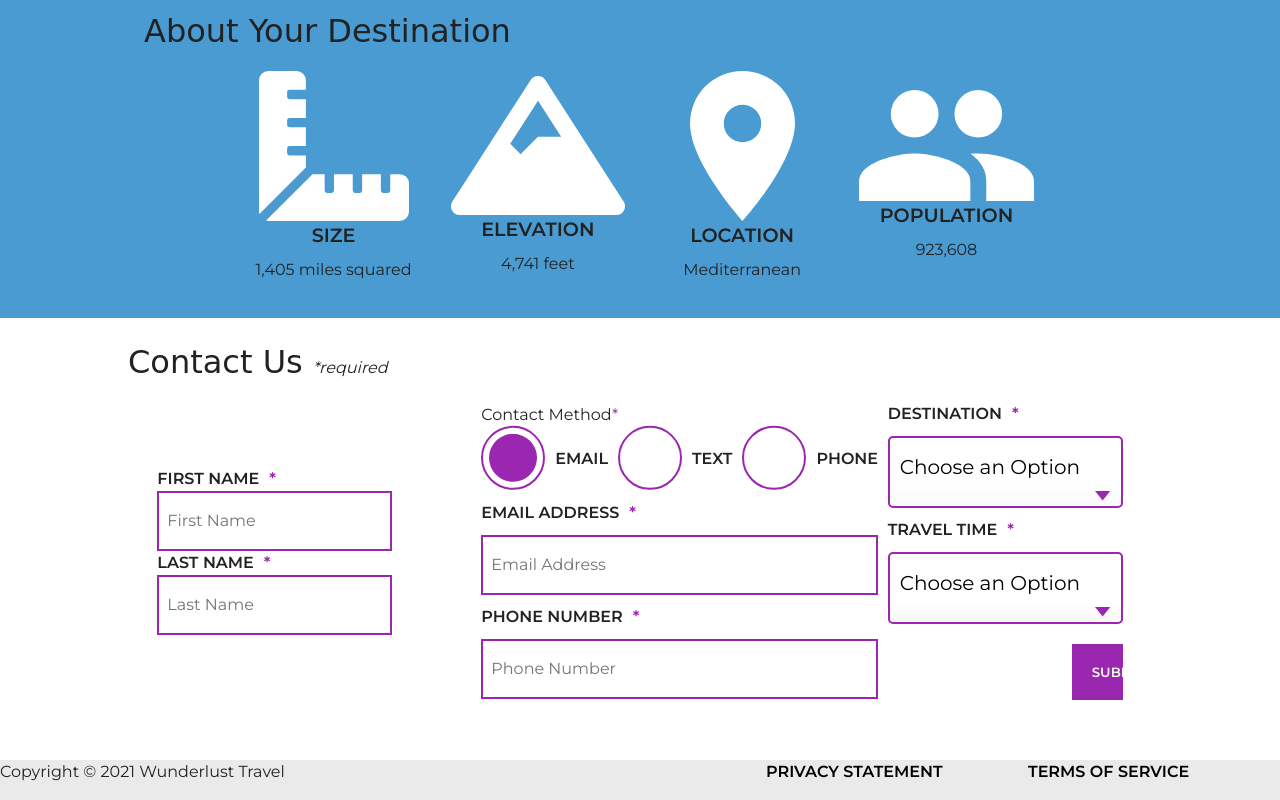
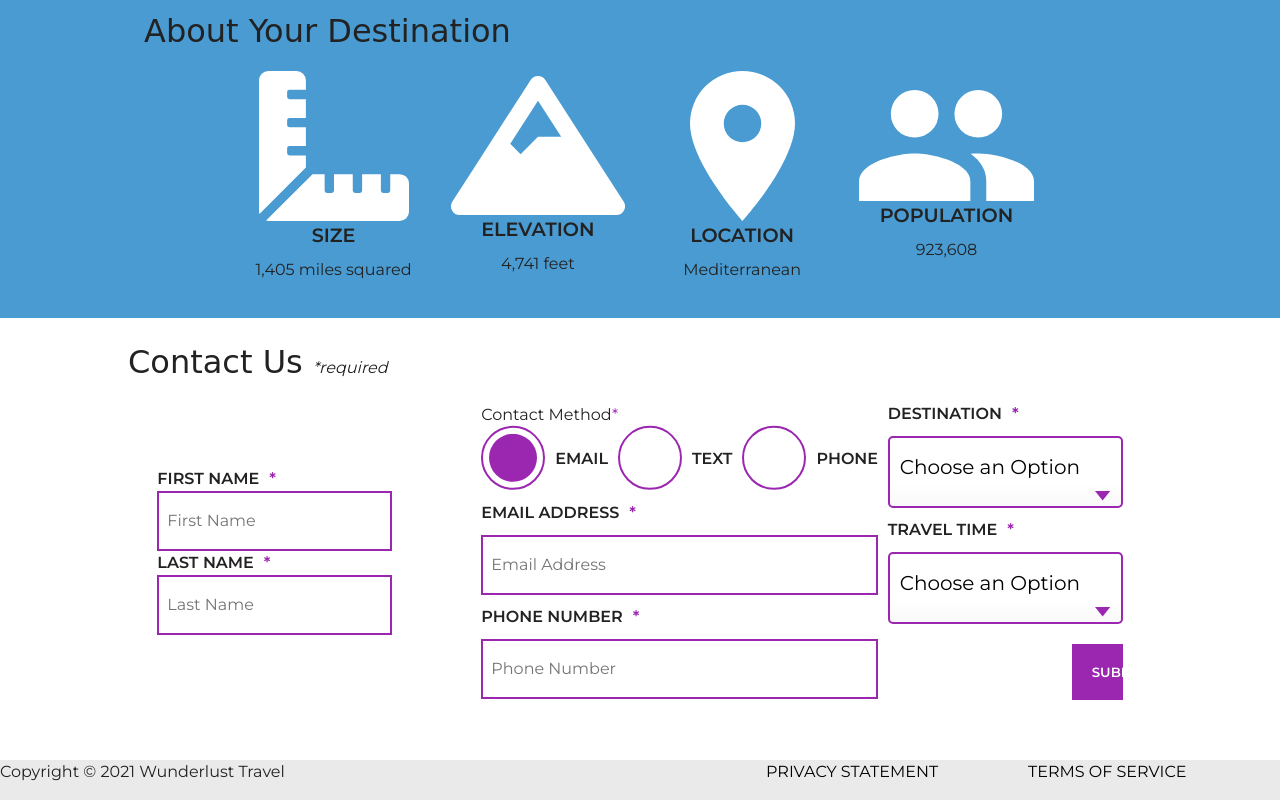
Before and after one commit to ttaylo56/wunderlust, a plain HTML site: page wunderlust-majorca.html in a window 1280 px wide. Shown: the part 1609-2409 px from the top of the page. Drawn offline with Linux system fonts and the light colour scheme; a web font is replaced by a local one.

Commit message:
Update styles.css

```diff
--- a/styles.css
+++ b/styles.css
@@ -621,6 +621,10 @@ footer {
     gap: 10px;
 }
 
+footer a {
+    font-weight: normal;
+}
+
 @media screen and (max-width: 768px) {
 
     header {
@@ -769,6 +773,10 @@ footer {
     header h1 {
         font-size: 3rem;
     }
+
+    footer {
+        justify-content: center;
+    }
 }
 
 @media screen and (min-width: 1200px) {
```
